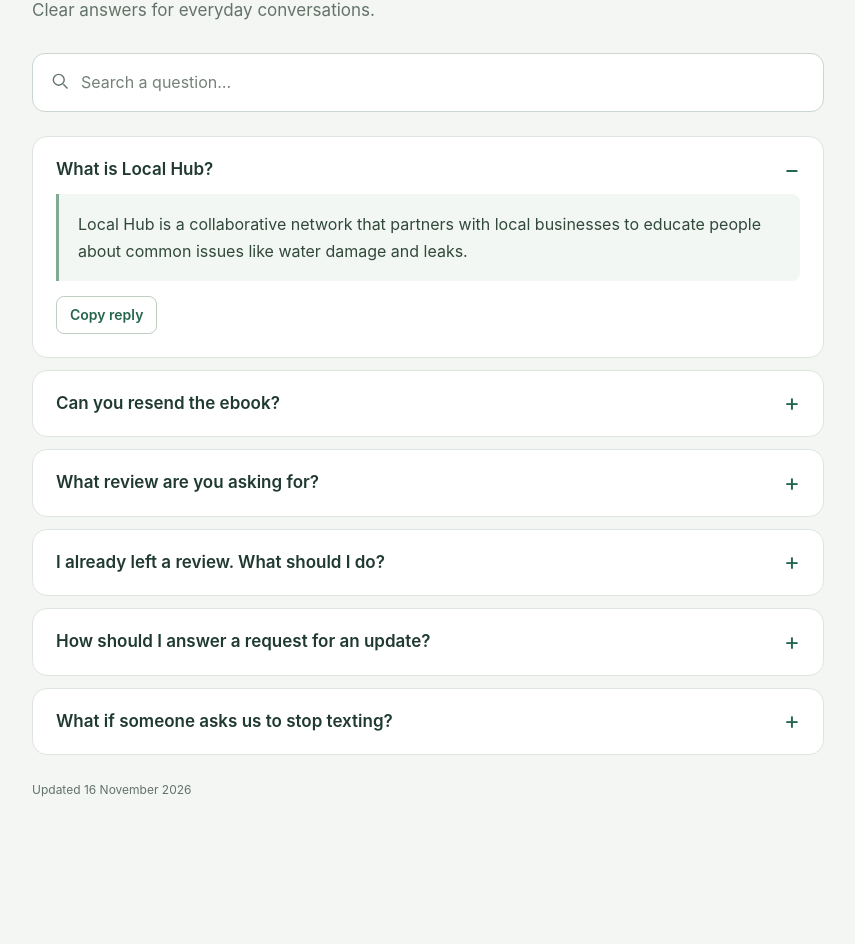
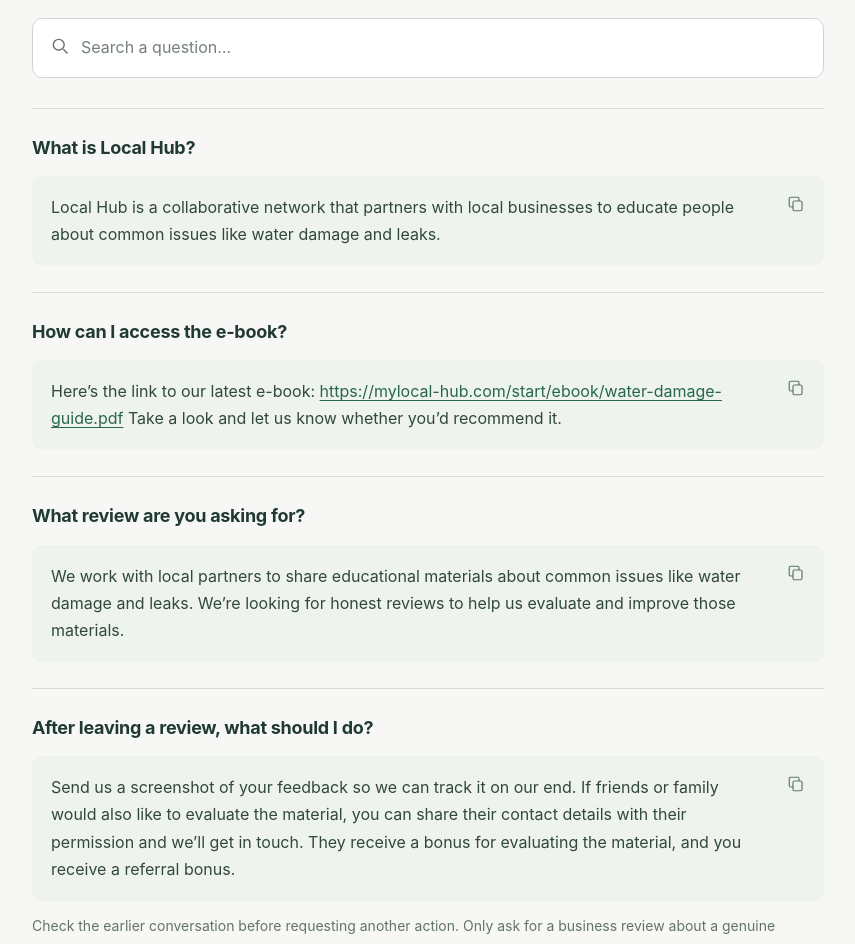
Before and after one commit to emanuelpiza/erg-review, a plain HTML site: page qa/index.html in a window 1280 px wide. Shown: the part 174-1118 px from the top of the page, without its empty margins (212-1067 px from the left). Before the commit the page ends 1006 px from the top, so only its background shows below. Drawn offline with Linux system fonts and the light colour scheme.

Commit message:
Simplify Local Hub Q&A and update educational feedback replies

```diff
--- a/qa/index.html
+++ b/qa/index.html
@@ -8,40 +8,37 @@
   <meta name="theme-color" content="#f4f6f3">
   <title>Local Hub · Questions &amp; answers</title>
   <style>
-    :root { color-scheme: light; --ink:#203a32; --muted:#63736a; --green:#27664e; --line:#dde5de; --paper:#fff; --bg:#f4f6f3; }
+    :root { color-scheme:light; --ink:#203a32; --muted:#63736a; --green:#27664e; --line:#d6dfd7; --bg:#f7f8f5; }
     * { box-sizing:border-box; }
-    body { margin:0; background:var(--bg); color:var(--ink); font:16px/1.65 -apple-system,BlinkMacSystemFont,"Segoe UI",sans-serif; }
+    body { margin:0; background:var(--bg); color:var(--ink); font:16px/1.7 -apple-system,BlinkMacSystemFont,"Segoe UI",sans-serif; }
     main { max-width:840px; margin:auto; padding:54px 24px 32px; }
     .brand { display:flex; align-items:center; gap:11px; color:var(--green); font-size:13px; font-weight:750; letter-spacing:.12em; text-transform:uppercase; }
     .brand-mark { display:grid; place-items:center; width:31px; height:31px; border-radius:10px; background:var(--green); color:#fff; font-size:18px; letter-spacing:0; }
-    h1 { margin:24px 0 8px; font-size:clamp(32px,5.5vw,46px); line-height:1.16; font-weight:680; letter-spacing:-.045em; }
-    .intro { margin:0 0 29px; color:var(--muted); font-size:17px; }
-    .search { position:relative; margin-bottom:24px; }
+    h1 { margin:24px 0 30px; font-size:clamp(32px,5.5vw,46px); line-height:1.16; font-weight:680; letter-spacing:-.045em; }
+    .search { position:relative; margin-bottom:30px; }
     .search svg { position:absolute; top:18px; left:18px; color:var(--muted); pointer-events:none; }
-    input { display:block; width:100%; min-height:56px; border:1px solid #cbd7ce; background:var(--paper); border-radius:13px; padding:15px 18px 15px 48px; color:var(--ink); font:inherit; }
+    input { display:block; width:100%; min-height:56px; border:1px solid #cbd7ce; background:#fff; border-radius:10px; padding:15px 18px 15px 48px; color:var(--ink); font:inherit; }
     input::placeholder { color:#748177; }
-    input:focus-visible,summary:focus-visible,button:focus-visible,a:focus-visible { outline:3px solid #8dc7a8; outline-offset:4px; }
-    details { background:var(--paper); border:1px solid var(--line); border-radius:15px; margin:12px 0; overflow:hidden; }
-    summary { cursor:pointer; list-style:none; display:flex; gap:16px; align-items:center; justify-content:space-between; padding:20px 23px; font-size:17px; line-height:1.5; font-weight:640; }
-    summary::-webkit-details-marker { display:none; }
-    summary::after { content:"+"; flex:none; font-size:24px; font-weight:400; line-height:1; color:var(--green); }
-    details[open] summary::after { content:"−"; }
-    details[open] summary { padding-bottom:12px; }
-    .answer { padding:0 23px 23px; }
+    input:focus-visible,button:focus-visible,a:focus-visible { outline:3px solid #8dc7a8; outline-offset:4px; }
+    .faq-item { padding:26px 0; border-top:1px solid var(--line); }
+    h2 { margin:0 0 15px; font-size:18px; line-height:1.45; font-weight:650; letter-spacing:-.015em; }
     .answer p { margin:0 0 13px; }
     .answer p:last-child { margin-bottom:0; }
-    .reply { margin:0; padding:17px 19px; border-left:3px solid #80aa91; border-radius:0 8px 8px 0; background:#f2f7f3; color:#31483c; overflow-wrap:anywhere; }
+    .reply-box { position:relative; border-radius:9px; background:#eef3ee; }
+    .reply { margin:0; padding:18px 60px 18px 19px; color:#31483c; overflow-wrap:anywhere; }
     .reply a { color:var(--green); text-underline-offset:3px; }
-    .actions { display:flex; align-items:center; gap:14px; margin-top:15px; }
-    button { cursor:pointer; background:var(--paper); border:1px solid #bfcec1; border-radius:8px; padding:8px 13px; color:var(--green); font:600 14px/1.4 -apple-system,BlinkMacSystemFont,"Segoe UI",sans-serif; }
-    button:hover { background:#eef5ef; border-color:var(--green); }
+    .copy { position:absolute; top:8px; right:8px; display:grid; place-items:center; width:40px; height:40px; padding:0; border:0; border-radius:7px; background:transparent; color:#5d7968; cursor:pointer; }
+    .copy:hover { background:#dce8df; color:var(--green); }
+    .check-icon { display:none; }
+    .copy[data-copied] .copy-icon { display:none; }
+    .copy[data-copied] .check-icon { display:block; }
     .note { color:var(--muted); font-size:14px; }
     .empty { padding:28px 0; color:var(--muted); }
     [hidden] { display:none !important; }
-    footer { margin-top:25px; color:var(--muted); font-size:12px; }
+    footer { padding-top:22px; border-top:1px solid var(--line); color:var(--muted); font-size:12px; }
     .sr-only { position:absolute; width:1px; height:1px; padding:0; margin:-1px; overflow:hidden; clip:rect(0,0,0,0); white-space:nowrap; border:0; }
-    @media(max-width:560px) { main { padding:31px 18px 25px; } .intro { font-size:16px; } summary { padding:18px; font-size:16px; } .answer { padding:0 18px 19px; } .reply { padding:14px; } }
-    @media(prefers-reduced-motion:no-preference) { button { transition:background .15s,border-color .15s; } }
+    @media(max-width:560px) { main { padding:31px 18px 25px; } .faq-item { padding:23px 0; } h2 { font-size:17px; } .reply { padding:15px 54px 15px 15px; } }
+    @media(prefers-reduced-motion:no-preference) { .copy { transition:background .15s,color .15s; } }
   </style>
 </head>
 <body>
@@ -49,7 +46,6 @@
     <header>
       <div class="brand"><span class="brand-mark" aria-hidden="true">↗</span> Local Hub</div>
       <h1>Questions &amp; answers</h1>
-      <p class="intro">Clear answers for everyday conversations.</p>
     </header>
     <div class="search" role="search">
       <label class="sr-only" for="search">Search questions and answers</label>
@@ -57,50 +53,45 @@
       <input id="search" type="search" placeholder="Search a question…" autocomplete="off">
     </div>
     <section aria-label="Questions and answers" id="questions">
-      <details open id="about">
-        <summary>What is Local Hub?</summary>
+      <article class="faq-item" id="about">
+        <h2>What is Local Hub?</h2>
         <div class="answer">
-          <div class="reply" id="reply-about">Local Hub is a collaborative network that partners with local businesses to educate people about common issues like water damage and leaks.</div>
-          <div class="actions"><button type="button" data-copy="reply-about" aria-label="Copy reply about Local Hub">Copy reply</button></div>
+          <div class="reply-box"><button class="copy" type="button" data-copy="reply-about" aria-label="Copy reply about Local Hub" title="Copy reply"><svg class="copy-icon" aria-hidden="true" width="18" height="18" viewBox="0 0 24 24" fill="none" stroke="currentColor" stroke-width="1.6"><rect x="8" y="8" width="12" height="13" rx="2"/><path d="M16 8V5a2 2 0 0 0-2-2H5a2 2 0 0 0-2 2v9a2 2 0 0 0 2 2h3"/></svg><svg class="check-icon" aria-hidden="true" width="18" height="18" viewBox="0 0 24 24" fill="none" stroke="currentColor" stroke-width="1.8"><path d="m5 12 4 4L19 6"/></svg></button><div class="reply" id="reply-about">Local Hub is a collaborative network that partners with local businesses to educate people about common issues like water damage and leaks.</div></div>
         </div>
-      </details>
-      <details id="ebook">
-        <summary>Can you resend the ebook?</summary>
+      </article>
+      <article class="faq-item" id="ebook">
+        <h2>How can I access the e-book?</h2>
         <div class="answer">
-          <div class="reply" id="reply-ebook">Here’s the water damage guide you asked for: <a href="https://mylocal-hub.com/start/ebook/water-damage-guide.pdf" target="_blank" rel="noopener noreferrer">https://mylocal-hub.com/start/ebook/water-damage-guide.pdf</a> Let us know what you think once you’ve read it.</div>
-          <div class="actions"><button type="button" data-copy="reply-ebook" aria-label="Copy reply with the ebook link">Copy reply</button></div>
-          <p class="note" style="margin-top:13px">Send the guide link directly when it is requested.</p>
+          <div class="reply-box"><button class="copy" type="button" data-copy="reply-ebook" aria-label="Copy reply with the ebook link" title="Copy reply"><svg class="copy-icon" aria-hidden="true" width="18" height="18" viewBox="0 0 24 24" fill="none" stroke="currentColor" stroke-width="1.6"><rect x="8" y="8" width="12" height="13" rx="2"/><path d="M16 8V5a2 2 0 0 0-2-2H5a2 2 0 0 0-2 2v9a2 2 0 0 0 2 2h3"/></svg><svg class="check-icon" aria-hidden="true" width="18" height="18" viewBox="0 0 24 24" fill="none" stroke="currentColor" stroke-width="1.8"><path d="m5 12 4 4L19 6"/></svg></button><div class="reply" id="reply-ebook">Here’s the link to our latest e-book: <a href="https://mylocal-hub.com/start/ebook/water-damage-guide.pdf" target="_blank" rel="noopener noreferrer">https://mylocal-hub.com/start/ebook/water-damage-guide.pdf</a> Take a look and let us know whether you’d recommend it.</div></div>
         </div>
-      </details>
-      <details id="feedback">
-        <summary>What review are you asking for?</summary>
+      </article>
+      <article class="faq-item" id="feedback">
+        <h2>What review are you asking for?</h2>
         <div class="answer">
-          <div class="reply" id="reply-feedback">Sorry for the confusion. We’re asking for your honest feedback on the ebook. You don’t need to review a business you haven’t used.</div>
-          <div class="actions"><button type="button" data-copy="reply-feedback" aria-label="Copy reply about ebook feedback">Copy reply</button></div>
+          <div class="reply-box"><button class="copy" type="button" data-copy="reply-feedback" aria-label="Copy reply about educational feedback" title="Copy reply"><svg class="copy-icon" aria-hidden="true" width="18" height="18" viewBox="0 0 24 24" fill="none" stroke="currentColor" stroke-width="1.6"><rect x="8" y="8" width="12" height="13" rx="2"/><path d="M16 8V5a2 2 0 0 0-2-2H5a2 2 0 0 0-2 2v9a2 2 0 0 0 2 2h3"/></svg><svg class="check-icon" aria-hidden="true" width="18" height="18" viewBox="0 0 24 24" fill="none" stroke="currentColor" stroke-width="1.8"><path d="m5 12 4 4L19 6"/></svg></button><div class="reply" id="reply-feedback">We work with local partners to share educational materials about common issues like water damage and leaks. We’re looking for honest reviews to help us evaluate and improve those materials.</div></div>
         </div>
-      </details>
-      <details id="already-reviewed">
-        <summary>I already left a review. What should I do?</summary>
+      </article>
+      <article class="faq-item" id="already-reviewed">
+        <h2>After leaving a review, what should I do?</h2>
         <div class="answer">
-          <div class="reply" id="reply-already">Thanks for letting us know. You don’t need to post the same review again.</div>
-          <div class="actions"><button type="button" data-copy="reply-already" aria-label="Copy reply about an existing review">Copy reply</button></div>
+          <div class="reply-box"><button class="copy" type="button" data-copy="reply-already" aria-label="Copy reply about what to do after reviewing" title="Copy reply"><svg class="copy-icon" aria-hidden="true" width="18" height="18" viewBox="0 0 24 24" fill="none" stroke="currentColor" stroke-width="1.6"><rect x="8" y="8" width="12" height="13" rx="2"/><path d="M16 8V5a2 2 0 0 0-2-2H5a2 2 0 0 0-2 2v9a2 2 0 0 0 2 2h3"/></svg><svg class="check-icon" aria-hidden="true" width="18" height="18" viewBox="0 0 24 24" fill="none" stroke="currentColor" stroke-width="1.8"><path d="m5 12 4 4L19 6"/></svg></button><div class="reply" id="reply-already">Send us a screenshot of your feedback so we can track it on our end. If friends or family would also like to evaluate the material, you can share their contact details with their permission and we’ll get in touch. They receive a bonus for evaluating the material, and you receive a referral bonus.</div></div>
           <p class="note" style="margin-top:13px">Check the earlier conversation before requesting another action. Only ask for a business review about a genuine personal experience.</p>
         </div>
-      </details>
-      <details id="update">
-        <summary>How should I answer a request for an update?</summary>
+      </article>
+      <article class="faq-item" id="update">
+        <h2>How should I answer a request for an update?</h2>
         <div class="answer">
           <p>Read what was promised. Confirm the current status with the team, then answer that specific question with the confirmed result.</p>
           <p>Prioritize unanswered questions and open promises. If another person needs to check something, agree who will follow up and when. Keep the conversation open until the question is resolved.</p>
           <p class="note">Only confirm that an action is complete after it has been verified.</p>
         </div>
-      </details>
-      <details id="stop">
-        <summary>What if someone asks us to stop texting?</summary>
+      </article>
+      <article class="faq-item" id="stop">
+        <h2>What if someone asks us to stop texting?</h2>
         <div class="answer">
           <p>Respect the SMS opt-out. Keep it in place and do not send further texts or add the person to another SMS follow-up.</p>
         </div>
-      </details>
+      </article>
     </section>
     <p id="empty" class="empty" hidden>No matching question. Try a different word.</p>
     <p id="status" class="sr-only" role="status" aria-live="polite"></p>
@@ -108,15 +99,14 @@
   </main>
   <script>
     const search = document.getElementById('search');
-    const entries = [...document.querySelectorAll('#questions details')];
+    const entries = [...document.querySelectorAll('#questions .faq-item')];
     const status = document.getElementById('status');
     search.addEventListener('input', () => {
       const query = search.value.trim().toLocaleLowerCase();
       let matches = 0;
-      entries.forEach((entry, index) => {
+      entries.forEach(entry => {
         const match = !query || entry.textContent.toLocaleLowerCase().includes(query);
         entry.hidden = !match;
-        entry.open = query ? match : index === 0;
         if (match) matches++;
       });
       document.getElementById('empty').hidden = matches > 0;
@@ -127,9 +117,10 @@
         const reply = document.getElementById(button.dataset.copy);
         try {
           await navigator.clipboard.writeText(reply.innerText);
-          button.textContent = 'Copied';
+          button.dataset.copied = 'true';
+          button.title = 'Copied';
           status.textContent = 'Reply copied.';
-          setTimeout(() => { button.textContent = 'Copy reply'; }, 1800);
+          setTimeout(() => { delete button.dataset.copied; button.title = 'Copy reply'; }, 1800);
         } catch {
           const range = document.createRange();
           range.selectNodeContents(reply);
```
